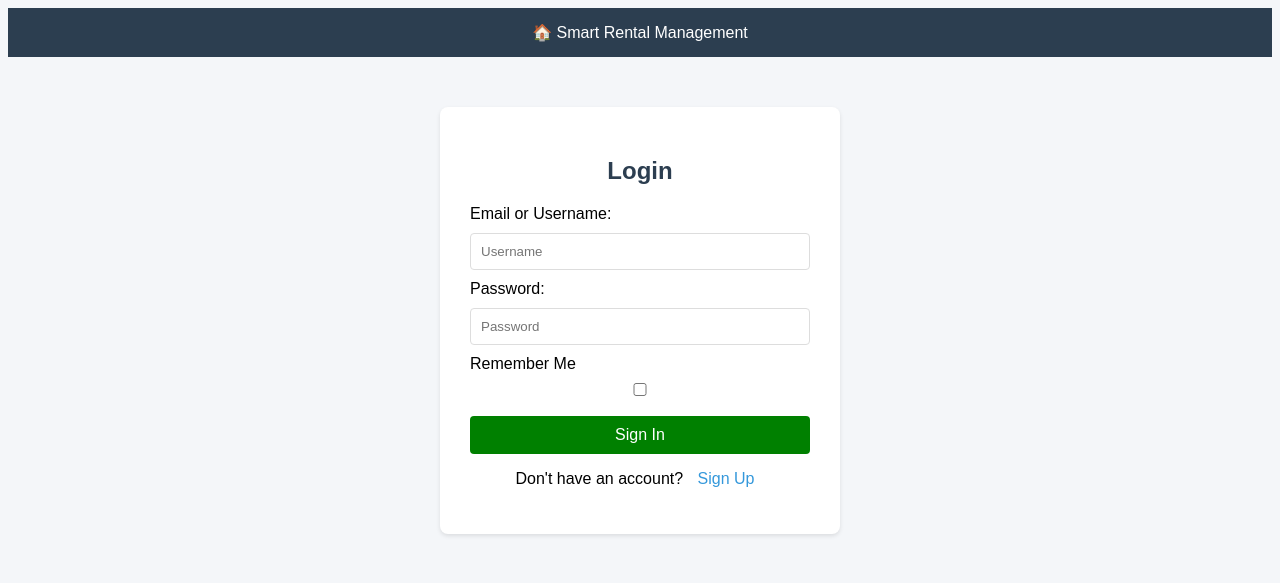
After one commit to rohanshenoy30/AutoNest, a Django app: page /accounts/login/ in a window 1280 px wide. The commit adds this page. Shown: the top 583 px of the page. Run offline with Django 5.2, Linux system fonts and the light colour scheme.

Commit message:
Added user login functionality

```diff
--- a/rental_system/core/models.py
+++ b/rental_system/core/models.py
@@ -1,27 +1,33 @@
 from django.db import models
+from django.contrib.auth.models import User
 
 class Property(models.Model):
+    user = models.ForeignKey(User, on_delete=models.CASCADE)
     name = models.CharField(max_length=100)
     address = models.TextField()
 
 class Tenant(models.Model):
+    user = models.ForeignKey(User, on_delete=models.CASCADE)
     name = models.CharField(max_length=100)
     phone = models.CharField(max_length=15)
     property = models.ForeignKey(Property, on_delete=models.CASCADE)
 
 class Payment(models.Model):
+    user = models.ForeignKey(User, on_delete=models.CASCADE)
     tenant = models.ForeignKey(Tenant, on_delete=models.CASCADE)
     amount = models.FloatField()
     date = models.DateField()
     status = models.CharField(max_length=20)
 
 class Expense(models.Model):
+    user = models.ForeignKey(User, on_delete=models.CASCADE)
     property = models.ForeignKey(Property, on_delete=models.CASCADE)
     type = models.CharField(max_length=100)
     amount = models.FloatField()
     date = models.DateField()
 
 class Service(models.Model):
+    user = models.ForeignKey(User, on_delete=models.CASCADE)
     property = models.ForeignKey(Property, on_delete=models.CASCADE)
     service_type = models.CharField(max_length=100)
     cost = models.FloatField()
--- a/rental_system/rental_system/urls.py
+++ b/rental_system/rental_system/urls.py
@@ -3,5 +3,6 @@ from django.urls import path, include
 
 urlpatterns = [
     path('admin/', admin.site.urls),
+    path('accounts/', include('allauth.urls')),
     path('', include('core.urls')),
 ]
--- /dev/null
+++ b/rental_system/templates/account/login.html
@@ -0,0 +1,128 @@
+{% load static %}
+<!DOCTYPE html>
+<html>
+<head>
+    <title>Login</title>
+    <link rel="stylesheet" href="{% static 'css/style.css' %}">
+    <style>
+        .auth-container {
+            max-width: 400px;
+            margin: 30px auto;
+        }
+        .auth-card {
+            background: white;
+            padding: 30px;
+            border-radius: 8px;
+            box-shadow: 0 2px 4px rgba(0,0,0,0.1);
+        }
+        .auth-card h2 {
+            text-align: center;
+            color: #2c3e50;
+            margin-bottom: 20px;
+        }
+        .auth-card form {
+            width: 100%;
+            margin: 0;
+            padding: 0;
+            background: transparent;
+        }
+        .auth-card input {
+            width: 100%;
+            padding: 10px;
+            margin: 10px 0;
+            border: 1px solid #ddd;
+            border-radius: 4px;
+            box-sizing: border-box;
+        }
+        .auth-card button {
+            width: 100%;
+            background: green;
+            color: white;
+            padding: 10px;
+            border: none;
+            border-radius: 4px;
+            cursor: pointer;
+            font-size: 16px;
+            margin-top: 10px;
+        }
+        .auth-card button:hover {
+            background: darkgreen;
+        }
+        .auth-links {
+            text-align: center;
+            margin-top: 15px;
+        }
+        .auth-links a {
+            color: #3498db;
+            text-decoration: none;
+            margin: 0 10px;
+        }
+        .auth-links a:hover {
+            text-decoration: underline;
+        }
+        .errorlist {
+            color: red;
+            list-style: none;
+            padding: 0;
+        }
+    </style>
+</head>
+
+<body>
+
+<header>🏠 Smart Rental Management</header>
+
+<div class="container">
+    <div class="auth-container">
+        <div class="auth-card">
+            <h2>Login</h2>
+
+            {% if form.non_field_errors %}
+                <div class="error-message">
+                    {% for error in form.non_field_errors %}
+                        <p>{{ error }}</p>
+                    {% endfor %}
+                </div>
+            {% endif %}
+
+            <form method="post">
+                {% csrf_token %}
+
+                <label for="id_login">Email or Username:</label>
+                {{ form.login }}
+                {% if form.login.errors %}
+                    <ul class="errorlist">
+                        {% for error in form.login.errors %}
+                            <li>{{ error }}</li>
+                        {% endfor %}
+                    </ul>
+                {% endif %}
+
+                <label for="id_password">Password:</label>
+                {{ form.password }}
+                {% if form.password.errors %}
+                    <ul class="errorlist">
+                        {% for error in form.password.errors %}
+                            <li>{{ error }}</li>
+                        {% endfor %}
+                    </ul>
+                {% endif %}
+
+                {% if form.remember %}
+                    <label for="id_remember">
+                        Remember Me {{ form.remember }}
+                    </label>
+                {% endif %}
+
+                <button type="submit">Sign In</button>
+            </form>
+
+            <div class="auth-links">
+                <p>Don't have an account? <a href="{% url 'account_signup' %}">Sign Up</a></p>
+            </div>
+        </div>
+    </div>
+</div>
+
+</body>
+</html>
--- a/rental_system/templates/add_expense.html
+++ b/rental_system/templates/add_expense.html
@@ -2,6 +2,8 @@
 <link rel="stylesheet" href="{% static 'css/style.css' %}">
 
 <h2>Add Expense</h2>
+
+<a href="/">Back to Dashboard</a>
 
 <form method="POST">
 {% csrf_token %}
--- a/rental_system/templates/add_payment.html
+++ b/rental_system/templates/add_payment.html
@@ -2,6 +2,8 @@
 <link rel="stylesheet" href="{% static 'css/style.css' %}">
 
 <h2>Add Payment</h2>
+
+<a href="/">Back to Dashboard</a>
 
 <form method="POST">
 {% csrf_token %}
--- a/rental_system/templates/add_property.html
+++ b/rental_system/templates/add_property.html
@@ -2,6 +2,8 @@
 <link rel="stylesheet" href="{% static 'css/style.css' %}">
 
 <h2>Add Property</h2>
+
+<a href="/">Back to Dashboard</a>
 
 <form method="POST">
 {% csrf_token %}
--- a/rental_system/templates/add_service.html
+++ b/rental_system/templates/add_service.html
@@ -2,6 +2,8 @@
 <link rel="stylesheet" href="{% static 'css/style.css' %}">
 
 <h2>Add Service</h2>
+
+<a href="/">Back to Dashboard</a>
 
 <form method="POST">
 {% csrf_token %}
```
Also changed, not shown: rental_system/core/views.py (+29 -15 lines), rental_system/rental_system/settings.py (+28 -0 lines), rental_system/templates/account/base.html (added, +22 -0 lines), rental_system/templates/account/email.html (added, +54 -0 lines), rental_system/templates/account/logout.html (added, +19 -0 lines), rental_system/templates/account/signup.html (added, +157 -0 lines), rental_system/templates/add_tenant.html (+10 -3 lines), rental_system/templates/index.html (+10 -1 lines), rental_system/core/migrations/0002_expense_user_payment_user_property_user_service_user_and_more.py (added).
